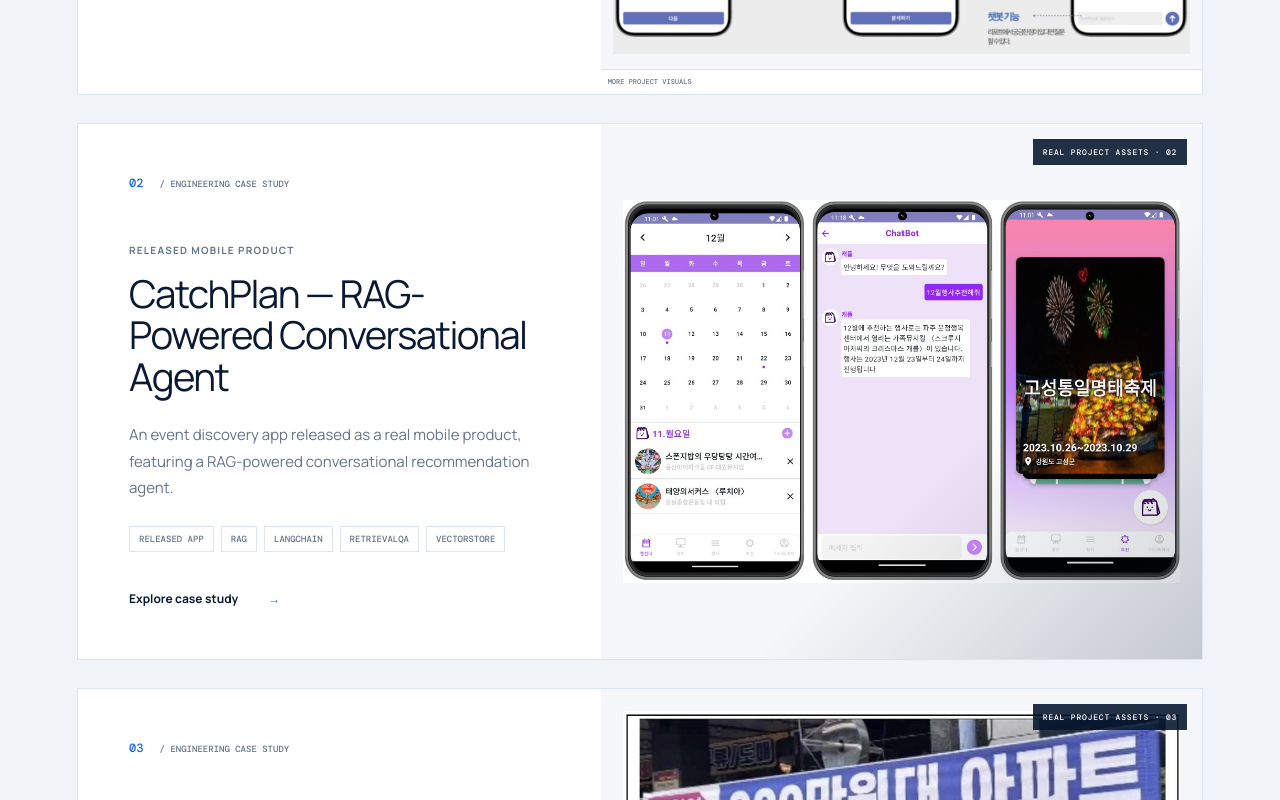
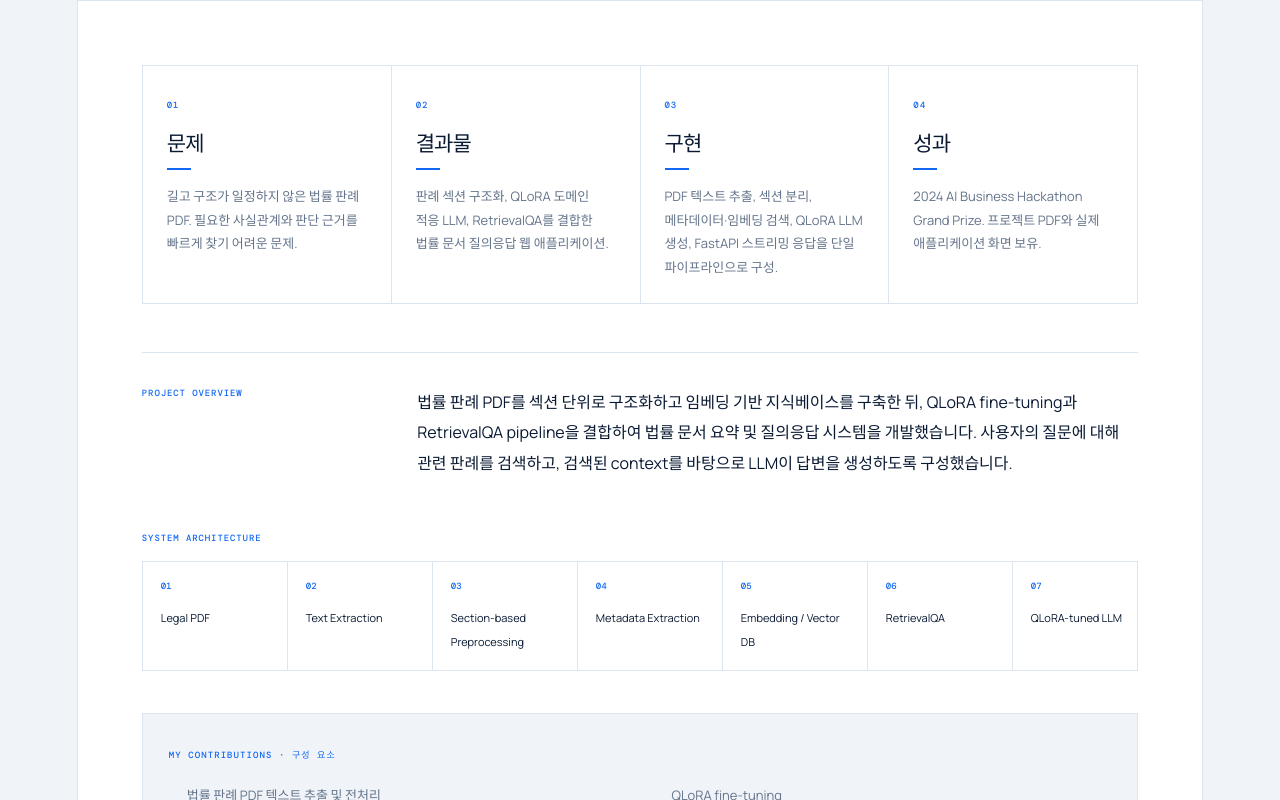
Before and after one commit to juhyunhan/portfolio, a React (Vite) app: page / in a window 1280 px wide. Shown: the part 2140-2940 px from the top of the page. Built offline with nearby package versions, Linux system fonts and the light colour scheme; a web font is replaced by a local one.

Commit message:
Clarify project case studies

```diff
--- a/src/App.tsx
+++ b/src/App.tsx
@@ -19,21 +19,33 @@ function HeroVisuals() {
   </div>
 }
 
-const projectPresentation: Record<string, { title: string; domain: string; summary: string }> = {
+const projectPresentation: Record<string, { title: string; domain: string; summary: string; why: string; what: string; how: string; result: string }> = {
   'legal-qlora-rag': {
     title: 'QLoRA-based Legal LLM & RetrievalQA System',
     domain: 'AI Web Application',
     summary: 'A domain-adapted legal intelligence system connecting structured document processing to a streaming web experience.',
+    why: '길고 구조가 일정하지 않은 법률 판례 PDF. 필요한 사실관계와 판단 근거를 빠르게 찾기 어려운 문제.',
+    what: '판례 섹션 구조화, QLoRA 도메인 적응 LLM, RetrievalQA를 결합한 법률 문서 질의응답 웹 애플리케이션.',
+    how: 'PDF 텍스트 추출, 섹션 분리, 메타데이터·임베딩 검색, QLoRA LLM 생성, FastAPI 스트리밍 응답을 단일 파이프라인으로 구성.',
+    result: '2024 AI Business Hackathon Grand Prize. 프로젝트 PDF와 실제 애플리케이션 화면 보유.',
   },
   'event-rag-chatbot': {
     title: 'CatchPlan — RAG-Powered Conversational Agent',
     domain: 'Released Mobile Product',
     summary: 'An event discovery app released as a real mobile product, featuring a RAG-powered conversational recommendation agent.',
+    why: '여러 곳에 흩어진 행사 정보. 원하는 일정과 조건에 맞는 행사를 한 번에 탐색하기 어려운 문제.',
+    what: '캘린더와 행사 탐색, 대화형 추천을 결합하고 실제 출시까지 진행한 CatchPlan 모바일 앱.',
+    how: '행사 CSV 문서화, OpenAI Embeddings, Pinecone 검색, RetrievalQA·Agent, FastAPI 스트리밍 연동.',
+    result: '모바일 앱 실제 출시. 2023 산학프로젝트 및 ICT 융합 프로젝트 경진대회 Grand Prize.',
   },
   'vlm-scene-text': {
     title: 'VLM Fine-tuning & Structured Prompt Optimization',
     domain: 'Multimodal AI Research',
     summary: 'A multimodal research pipeline for Korean scene-text recognition, structured prompting, and model evaluation.',
+    why: '비정형 배치, 원근 왜곡, 복잡한 배경이 섞인 한국어 현수막. OCR과 유형 분류를 동시에 처리하기 어려운 문제.',
+    what: 'Qwen2.5-VL-3B-Instruct 기반 데이터 구성, Vision-only fine-tuning, 구조화 프롬프트·CoT 비교 연구.',
+    how: 'Detection·Segmentation·Warping 전처리, 구조화 프롬프트, VLM 추론, OCR·분류 평가, 오류 분석 파이프라인.',
+    result: 'ETRI Visual Intelligence Lab 인턴 연구. AISP 2025·ICCE-Asia 2025 논문 2편.',
   },
 }
 
@@ -53,12 +65,22 @@ function ProjectOverview({ orderedProjects }: { orderedProjects: Project[] }) {
 }
 
 function ProjectCard({ project, index }: { project: Project; index: number }) {
-  const [expanded, setExpanded] = useState(false)
   const presentation = projectPresentation[project.id]
   return <article id={project.id} className={`project-card reveal project-${index + 1}`}>
-    <div className="project-copy"><div className="project-number">0{index + 1} <span>/ ENGINEERING CASE STUDY</span></div><p className="project-domain">{presentation.domain}</p><h3>{presentation.title}</h3>{project.subtitle && <p className="project-affiliation">{project.subtitle}</p>}<p className="project-summary">{presentation.summary}</p><div className="tag-row">{project.keywords.slice(0, 5).map((item) => <Tag key={item}>{item}</Tag>)}</div><button className="text-button" onClick={() => setExpanded(!expanded)} aria-expanded={expanded}>{expanded ? 'Close case study' : 'Explore case study'} <Arrow /></button></div>
+    <div className="project-copy"><div className="project-number">0{index + 1} <span>/ ENGINEERING CASE STUDY</span></div><p className="project-domain">{presentation.domain}</p><h3>{presentation.title}</h3>{project.subtitle && <p className="project-affiliation">{project.subtitle}</p>}<p className="project-summary">{presentation.summary}</p><div className="tag-row">{project.keywords.slice(0, 5).map((item) => <Tag key={item}>{item}</Tag>)}</div></div>
     <div className={`project-media ${project.images[1] ? 'has-secondary' : 'single-media'}`}><img className="project-image-main" src={project.images[0].src} alt={project.images[0].label} loading="lazy" />{project.images[1] && <div className="project-image-secondary"><img src={project.images[1].src} alt={project.images[1].label} loading="lazy" /><small>MORE PROJECT VISUALS</small></div>}<span className="media-label">REAL PROJECT ASSETS · 0{index + 1}</span></div>
-    {expanded && <div className="case-study"><div className="case-intro"><span>PROBLEM & APPROACH</span><p>{project.description}</p></div>{project.pipeline && <div className="pipeline" aria-label="System architecture">{project.pipeline.map((step, stepIndex) => <div key={step}><b>{String(stepIndex + 1).padStart(2, '0')}</b><span>{step}</span></div>)}</div>}<div className="case-grid">{project.detailBlocks.map((block) => <div key={block.title}><span>{block.title}</span><ul>{block.items.map((item) => <li key={item}>{item}</li>)}</ul></div>)}{project.images.slice(1).map((image) => <figure key={image.label}><img src={image.src} alt={image.label} loading="lazy" /><figcaption>{image.label}</figcaption></figure>)}</div><div className="case-links">{project.externalLinks?.map((link) => <a key={link.href} href={link.href} target={link.download ? undefined : '_blank'} rel="noreferrer">{link.label} <Arrow diagonal /></a>)}{project.relatedPublications?.map((paper) => <a key={paper.title} href={paper.link} target="_blank" rel="noreferrer">{paper.venue} {paper.year} PDF <Arrow diagonal /></a>)}</div></div>}
+    <div className="case-study always-visible">
+      <div className="project-story">
+        <article><span>01</span><h4>문제</h4><p>{presentation.why}</p></article>
+        <article><span>02</span><h4>결과물</h4><p>{presentation.what}</p></article>
+        <article><span>03</span><h4>구현</h4><p>{presentation.how}</p></article>
+        <article><span>04</span><h4>성과</h4><p>{presentation.result}</p></article>
+      </div>
+      <div className="project-overview-copy"><span>PROJECT OVERVIEW</span><p>{project.description}</p></div>
+      {project.pipeline && <div className="architecture"><span>SYSTEM ARCHITECTURE</span><div className="pipeline" aria-label="System architecture">{project.pipeline.map((step, stepIndex) => <div key={step}><b>{String(stepIndex + 1).padStart(2, '0')}</b><span>{step}</span></div>)}</div></div>}
+      <div className="case-grid implementation-grid">{project.detailBlocks.map((block) => <div key={block.title}><span>MY CONTRIBUTIONS · {block.title}</span><ul>{block.items.map((item) => <li key={item}>{item}</li>)}</ul></div>)}</div>
+      <div className="case-links">{project.externalLinks?.map((link) => <a key={link.href} href={link.href} target={link.download ? undefined : '_blank'} rel="noreferrer">{link.label} <Arrow diagonal /></a>)}{project.relatedPublications?.map((paper) => <a key={paper.title} href={paper.link} target="_blank" rel="noreferrer">{paper.venue} {paper.year} PDF <Arrow diagonal /></a>)}</div>
+    </div>
   </article>
 }
 
@@ -72,10 +94,10 @@ function App() {
     <header className="site-header"><a className="brand" href="#top" aria-label="Juhyeon Han home"><span>JH</span><b>JUHYEON HAN</b></a><nav className={menuOpen ? 'nav-open' : ''} aria-label="Primary navigation">{navItems.map((item) => <a key={item.href} href={item.href} onClick={() => setMenuOpen(false)}>{item.label}</a>)}</nav><div className="header-actions"><button className="theme-toggle" onClick={() => setDark(!dark)} aria-label={`Switch to ${dark ? 'light' : 'dark'} theme`}>{dark ? '☼' : '◐'}</button><span className="resume-missing" title="Resume file is not included in the repository">Resume <small>FILE NEEDED</small></span><button className="menu-toggle" onClick={() => setMenuOpen(!menuOpen)} aria-label="Toggle navigation">{menuOpen ? '×' : '☰'}</button></div></header>
     <main id="top">
       <section className="hero" id="about"><div className="hero-copy reveal is-visible"><h1 className="portfolio-name"><span>Juhyeon</span><span>Han</span></h1><h2 className="hero-role">AI Engineer & Researcher</h2><div className="hero-contact"><a href="mailto:hjh5842@kau.kr"><span>EMAIL</span>hjh5842@kau.kr</a><a href="tel:+821089372753"><span>PHONE</span>010-8937-2753</a></div><div className="identity-facts"><span><b>KAU</b> 인공지능학과 석사과정</span><span><b>ETRI</b> Visual Intelligence Lab 인턴 경험</span><span><b>BASED IN</b> Seoul, Korea</span></div><div className="hero-actions"><a className="button-primary" href="#projects">프로젝트 보기 <Arrow /></a></div><div className="hero-stack"><span>INTERESTS</span><p>VLM · Legal LLM · RAG · FastAPI · PyTorch · Evaluation</p></div></div><HeroVisuals /><div className="scroll-cue">SCROLL TO EXPLORE <span>↓</span></div></section>
-      <section id="projects" className="section-wrap"><SectionHeading index="01" eyebrow="Selected engineering work" title="Web experiences powered by serious AI engineering." copy="Start with the product-facing work, then go deeper into the models, retrieval pipelines, multimodal research, and evaluation behind it." /><ProjectOverview orderedProjects={orderedProjects} /><div className="projects-list">{orderedProjects.map((project, index) => <ProjectCard key={project.id} project={project} index={index} />)}</div></section>
-      <section id="publications" className="section-wrap publications-section"><SectionHeading index="02" eyebrow="Publications · 08" title="Published research in multimodal AI and remote sensing." copy="Eight publications spanning vision-language models, Korean scene-text recognition, SAR object detection, and energy-efficient AI." />{publications.map((group) => <div className="publication-group reveal" key={group.category}><div className="publication-category"><h3>{group.category}</h3><span>{String(group.items.length).padStart(2, '0')} PUBLICATIONS</span></div><div>{group.items.map((paper, index) => <article className="publication-row" key={paper.title}><span className="paper-index">{String(index + 1).padStart(2, '0')}</span><div><p><b>PUBLICATION</b> · {paper.venue} · {paper.year}</p><h4>{paper.title}</h4><div className="paper-tags">{paper.keywords.slice(0, 3).map((tag) => <span key={tag}>{tag}</span>)}</div></div>{paper.link !== '#' && group.showLinks !== false ? <a href={paper.link} target="_blank" rel="noreferrer" aria-label={`View paper: ${paper.title}`} title="View paper"><Arrow diagonal /></a> : <span className="publication-status">PUBLISHED</span>}</article>)}</div></div>)}</section>
-      <section id="skills" className="section-wrap capabilities-section"><SectionHeading index="03" eyebrow="Engineering capabilities" title="From experiments to usable AI applications." copy="Every capability below is grounded in the projects and implementation evidence currently included in this repository." /><div className="capability-grid">{skills.map((skill, index) => <article className="capability-card reveal" key={skill.category}><span>0{index + 1}</span><h3>{skill.category}</h3><ul>{skill.items.map((item) => <li key={item}>{item}</li>)}</ul><p>{index === 0 ? 'VLM + Legal AI' : index === 1 ? 'Research pipelines' : index === 2 ? 'Legal AI + CatchPlan' : 'SAR research'}</p></article>)}</div><p className="evidence-note reveal"><b>Evidence note</b> Infrastructure technologies not documented in the source repository—vLLM, LiteLLM, Docker, AWS, n8n, Jira, and Confluence—have intentionally not been presented as experience.</p></section>
-      <section id="awards" className="section-wrap awards-section"><SectionHeading index="04" eyebrow="Awards & recognition" title="Ideas recognized through execution." /><div className="award-grid">{awards.map((award, index) => <article className="award-card reveal" key={award.event}><div><span>{award.year}</span><b>0{index + 1}</b></div><p>GRAND PRIZE</p><h3>{award.event}</h3><small>{award.organization}</small>{award.linkHref && <a href={award.linkHref} target="_blank" rel="noreferrer">View evidence <Arrow diagonal /></a>}</article>)}</div></section>
+      <section id="projects" className="section-wrap"><SectionHeading index="01" eyebrow="Selected work" title="Projects" copy="주요 프로젝트를 문제, 결과물, 구현, 성과 순서로 정리했습니다." /><ProjectOverview orderedProjects={orderedProjects} /><div className="projects-list">{orderedProjects.map((project, index) => <ProjectCard key={project.id} project={project} index={index} />)}</div></section>
+      <section id="publications" className="section-wrap publications-section"><SectionHeading index="02" eyebrow="Research · 08" title="Publications" copy="멀티모달 AI와 원격탐사 분야의 연구 성과입니다." />{publications.map((group) => <div className="publication-group reveal" key={group.category}><div className="publication-category"><h3>{group.category}</h3><span>{String(group.items.length).padStart(2, '0')} PUBLICATIONS</span></div><div>{group.items.map((paper, index) => <article className="publication-row" key={paper.title}><span className="paper-index">{String(index + 1).padStart(2, '0')}</span><div><p><b>PUBLICATION</b> · {paper.venue} · {paper.year}</p><h4>{paper.title}</h4><div className="paper-tags">{paper.keywords.slice(0, 3).map((tag) => <span key={tag}>{tag}</span>)}</div></div>{paper.link !== '#' && group.showLinks !== false ? <a href={paper.link} target="_blank" rel="noreferrer" aria-label={`View paper: ${paper.title}`} title="View paper"><Arrow diagonal /></a> : <span className="publication-status">PUBLISHED</span>}</article>)}</div></div>)}</section>
+      <section id="skills" className="section-wrap capabilities-section"><SectionHeading index="03" eyebrow="Capabilities" title="Technical Skills" copy="프로젝트와 연구에서 사용한 기술입니다." /><div className="capability-grid">{skills.map((skill, index) => <article className="capability-card reveal" key={skill.category}><span>0{index + 1}</span><h3>{skill.category}</h3><ul>{skill.items.map((item) => <li key={item}>{item}</li>)}</ul><p>{index === 0 ? 'VLM + Legal AI' : index === 1 ? 'Research pipelines' : index === 2 ? 'Legal AI + CatchPlan' : 'SAR research'}</p></article>)}</div></section>
+      <section id="awards" className="section-wrap awards-section"><SectionHeading index="04" eyebrow="Recognition" title="Awards" /><div className="award-grid">{awards.map((award, index) => <article className="award-card reveal" key={award.event}><div><span>{award.year}</span><b>0{index + 1}</b></div><p>GRAND PRIZE</p><h3>{award.event}</h3><small>{award.organization}</small>{award.linkHref && <a href={award.linkHref} target="_blank" rel="noreferrer">View evidence <Arrow diagonal /></a>}</article>)}</div></section>
     </main>
     <footer><div className="brand"><span>JH</span><b>JUHYEON HAN</b></div><p>AI ENGINEER & RESEARCHER · SEOUL</p><a href="#top">BACK TO TOP ↑</a></footer>
   </div>
```
Also changed, not shown: src/index.css.
